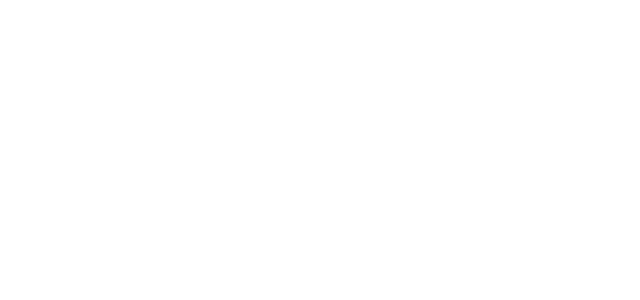
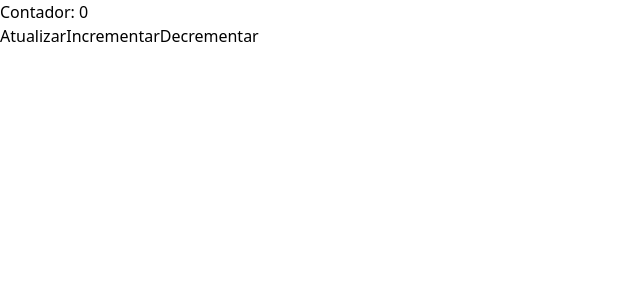
Before and after one commit to EnoTech-CP1-FRONT/cp4-web, a React (Vite) app: page / in a window 1280 px wide. Shown: the top 300 px of the page, without its empty margins (0-640 px from the left). Built offline with nearby package versions, Linux system fonts and the light colour scheme.

Commit message:
Contador

```diff
--- a/src/App.jsx
+++ b/src/App.jsx
@@ -1,9 +1,10 @@
 import React from 'react'
+import Contador from './components/Contador'
 
 function App() {
   return (
     <div>
-
+      <Contador />
     </div>
   )
 }
--- /dev/null
+++ b/src/components/Contador.jsx
@@ -0,0 +1,18 @@
+import { useState } from "react";
+
+export default function Contador() {
+  const [counter, setCounter] = useState(0);
+
+  return (
+    <>
+      <p>Contador: {counter}</p>
+      <button onClick={() => setCounter(10)}>Atualizar</button>
+      <button onClick={() => setCounter((prevValue) => prevValue + 1)}>
+        Incrementar
+      </button>
+      <button onClick={() => setCounter((prevValue) => prevValue - 1)}>
+        Decrementar
+      </button>
+    </>
+  );
+}
```
